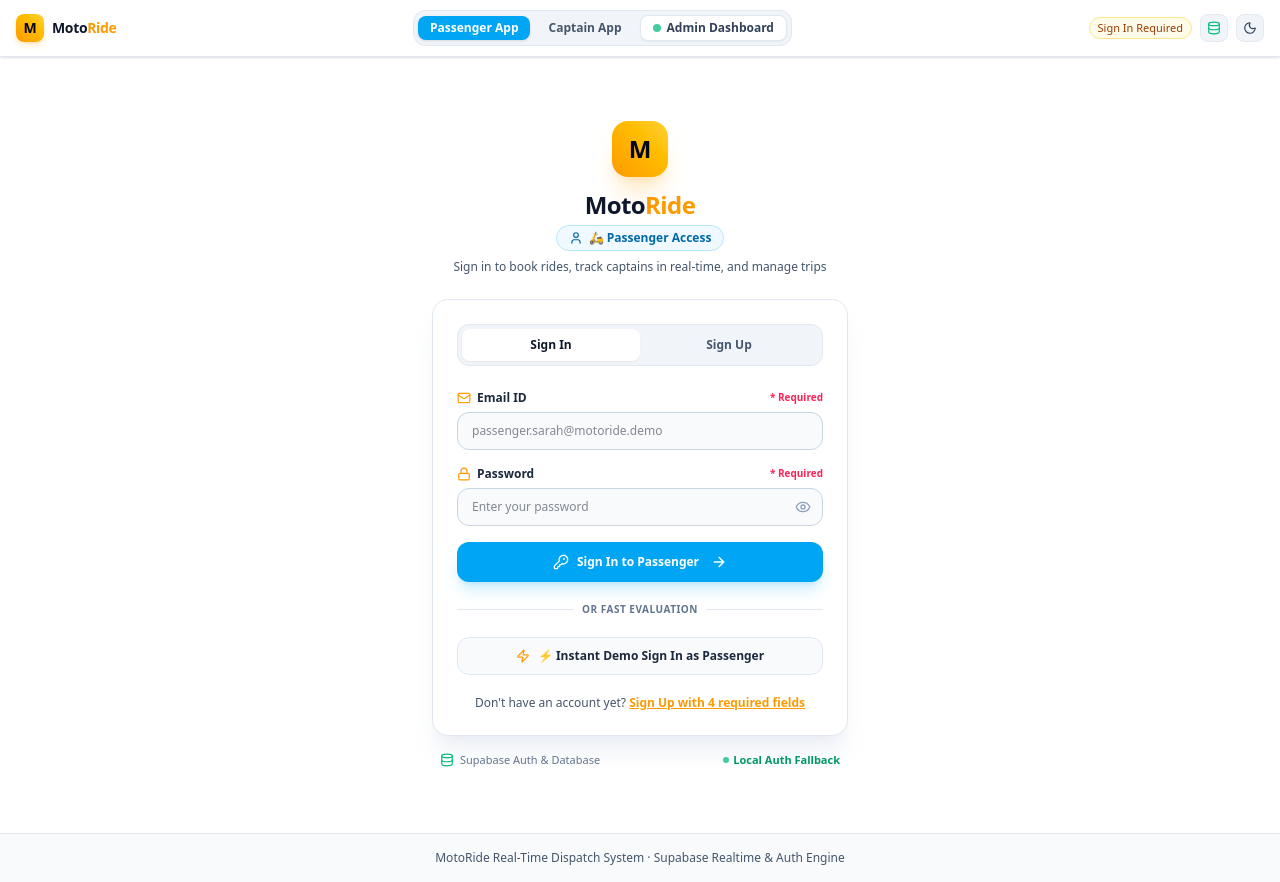
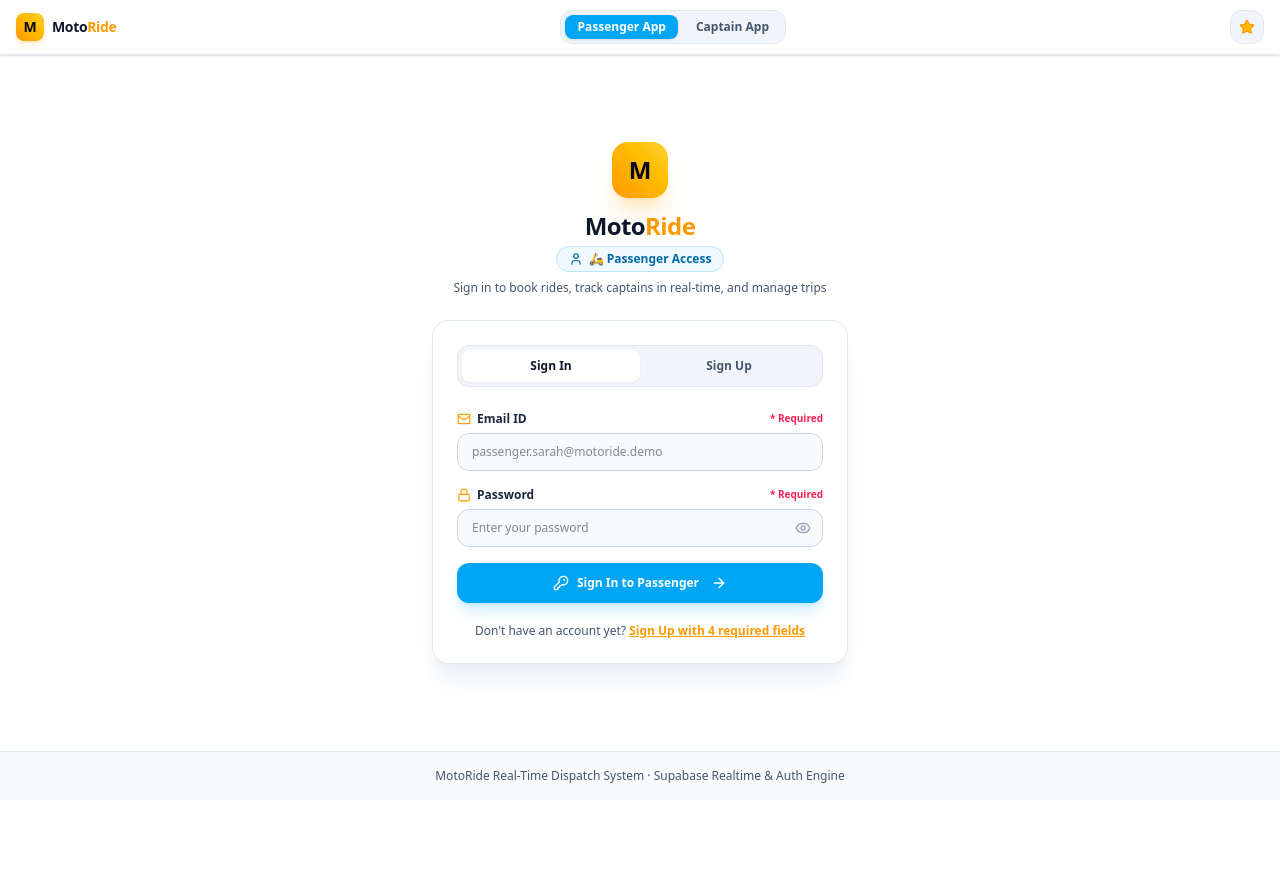
Before and after one commit to webmasterglad-wq/citymotoride, a React (Vite) app: page / in a window 1280 px wide. After the commit the page ends 800 px from the top, so only its background shows below. Built offline with nearby package versions, Linux system fonts and the light colour scheme; no server answers.

Commit message:
refactor: remove demo login and admin view components
Clean up authentication and navigation by removing the demo login functionality and admin portal link from the UI.

```diff
--- a/src/components/AuthScreen.tsx
+++ b/src/components/AuthScreen.tsx
@@ -12,13 +12,10 @@ import {
   ArrowRight,
   AlertCircle,
   CheckCircle2,
-  Database,
   KeyRound,
-  Zap,
 } from 'lucide-react';
 import { useAuth, AppRole, AuthUser } from '../context/AuthContext';
 import { useTheme } from '../context/ThemeContext';
-import { isSupabaseConfigured } from '../lib/supabase';
 
 interface AuthScreenProps {
   role: AppRole;
@@ -27,7 +24,7 @@ interface AuthScreenProps {
 }
 
 export const AuthScreen: React.FC<AuthScreenProps> = ({ role, onSuccess, onOpenSqlModal }) => {
-  const { signUp, signIn, quickDemoLogin, isLoading: authContextLoading, authError, clearAuthError } = useAuth();
+  const { signUp, signIn, isLoading: authContextLoading, authError, clearAuthError } = useAuth();
   const { isLight } = useTheme();
 
   const [mode, setMode] = useState<'signin' | 'signup'>('signin');
@@ -166,25 +163,7 @@ export const AuthScreen: React.FC<AuthScreenProps> = ({ role, onSuccess, onOpenS
     }
   };
 
-  const handleQuickDemo = async () => {
-    setLocalError(null);
-    setInfoMessage(null);
-    clearAuthError();
-    setIsSubmitting(true);
-    try {
-      const demoUser = await quickDemoLogin(role);
-      if (onSuccess) {
-        onSuccess(demoUser);
-      }
-    } catch (e: any) {
-      setLocalError(e?.message || 'Quick login failed');
-    } finally {
-      setIsSubmitting(false);
-    }
-  };
-
   const displayError = localError || authError;
-  const isConnected = isSupabaseConfigured();
 
   return (
     <div className="w-full max-w-md mx-auto py-8 px-4">
@@ -539,34 +518,6 @@ export const AuthScreen: React.FC<AuthScreenProps> = ({ role, onSuccess, onOpenS
           </button>
         </form>
 
-        {/* Divider */}
-        <div className="relative my-5">
-          <div className="absolute inset-0 flex items-center">
-            <div className={`w-full border-t ${isLight ? 'border-slate-200' : 'border-slate-800'}`} />
-          </div>
-          <div className="relative flex justify-center text-[10px] uppercase font-bold tracking-wider">
-            <span className={`px-2 ${isLight ? 'bg-white text-slate-500' : 'bg-slate-900 text-slate-500'}`}>
-              Or Fast Evaluation
-            </span>
-          </div>
-        </div>
-
-        {/* 1-Click Quick Demo Sign In Button */}
-        <button
-          type="button"
-          id={`quick-demo-login-${role}-btn`}
-          onClick={handleQuickDemo}
-          disabled={isSubmitting}
-          className={`w-full py-2.5 px-3 rounded-xl border text-xs font-bold flex items-center justify-center gap-2 transition-all cursor-pointer ${
-            isLight
-              ? 'bg-slate-50 hover:bg-slate-100 text-slate-800 border-slate-200'
-              : 'bg-slate-950 hover:bg-slate-800 text-slate-200 border-slate-700'
-          }`}
-        >
-          <Zap className="w-3.5 h-3.5 text-amber-500" />
-          <span>⚡ Instant Demo Sign In as {role.charAt(0).toUpperCase() + role.slice(1)}</span>
-        </button>
-
         {/* Bottom Switch Mode link */}
         <div className="mt-5 text-center text-xs">
           {mode === 'signup' ? (
@@ -602,18 +553,6 @@ export const AuthScreen: React.FC<AuthScreenProps> = ({ role, onSuccess, onOpenS
           )}
         </div>
       </div>
-
-      {/* Supabase Engine Status Note */}
-      <div className="mt-4 flex items-center justify-between px-2 text-[11px] text-slate-500">
-        <div className="flex items-center gap-1.5">
-          <Database className="w-3.5 h-3.5 text-emerald-500" />
-          <span>Supabase Auth & Database</span>
-        </div>
-        <span className="flex items-center gap-1 text-emerald-600 dark:text-emerald-400 font-semibold">
-          <span className="w-1.5 h-1.5 rounded-full bg-emerald-500 animate-pulse" />
-          {isConnected ? 'Connected & Ready' : 'Local Auth Fallback'}
-        </span>
-      </div>
     </div>
   );
 };
--- a/src/components/ConnectionStatusBanner.tsx
+++ b/src/components/ConnectionStatusBanner.tsx
@@ -14,6 +14,7 @@ import {
   Moon,
   LogOut,
   UserCheck,
+  Star,
 } from 'lucide-react';
 import {
   getStoredSupabaseConfig,
@@ -156,7 +157,6 @@ export const ConnectionStatusBanner: React.FC<ConnectionStatusBannerProps> = ({
     >
       <div className="max-w-7xl mx-auto px-4 py-2.5 flex flex-wrap items-center justify-between gap-3">
         {/* Left: Brand */}
-        <div className="flex items-center gap-3">
         <div className="flex items-center gap-2">
           <div className="w-7 h-7 rounded-lg bg-gradient-to-tr from-amber-500 to-amber-300 flex items-center justify-center font-black text-slate-950 text-sm shadow-md shadow-amber-500/20">
             M
@@ -164,7 +164,6 @@ export const ConnectionStatusBanner: React.FC<ConnectionStatusBannerProps> = ({
           <span className={`font-bold tracking-tight text-sm ${isLight ? 'text-slate-900' : 'text-slate-100'}`}>
             Moto<span className="text-amber-500">Ride</span>
           </span>
-          </div>
         </div>
 
         {/* Center/Right: View Switcher */}
@@ -199,26 +198,13 @@ export const ConnectionStatusBanner: React.FC<ConnectionStatusBannerProps> = ({
           >
             Captain App
           </button>
-          <button
-            id="view-admin-btn"
-            onClick={() => onChangeView('admin')}
-            className={`px-3 py-1 rounded-lg font-semibold transition-all flex items-center gap-1.5 cursor-pointer ${
-              activeView === 'admin'
-                ? 'bg-gradient-to-r from-emerald-500 to-teal-400 text-slate-950 font-black shadow-md shadow-emerald-500/20'
-                : isLight
-                ? 'text-slate-700 hover:text-slate-950 bg-white hover:bg-slate-50 border border-slate-200 shadow-xs'
-                : 'text-slate-300 hover:text-white bg-slate-900/60 hover:bg-slate-800'
-            }`}
-          >
-            <span className="w-2 h-2 rounded-full bg-emerald-500 animate-pulse" />
-            Admin Dashboard
-          </button>
         </div>
 
         {/* Action buttons & Auth Session */}
         <div className="flex items-center gap-2">
-          {/* User badge and Sign Out button if signed in */}
-          {getUserForRole(activeView) ? (
+          {/* User badge, Sign Out, Database Setup, and Theme Toggle are only shown when signed in */}
+          {getUserForRole(activeView) && (
+            <>
               <div className="flex items-center gap-2">
                 <div
                   className={`flex items-center gap-1.5 px-2.5 py-1 rounded-xl text-xs font-semibold border ${
@@ -244,15 +230,6 @@ export const ConnectionStatusBanner: React.FC<ConnectionStatusBannerProps> = ({
                   <span>Sign Out</span>
                 </button>
               </div>
-          ) : (
-            <span
-              className={`text-[11px] font-medium px-2 py-0.5 rounded-full border ${
-                isLight ? 'bg-amber-50 text-amber-800 border-amber-200' : 'bg-amber-950/50 text-amber-400 border-amber-800'
-              }`}
-            >
-              Sign In Required
-            </span>
-          )}
 
               {/* Database Setup Button */}
               <button
@@ -281,6 +258,32 @@ export const ConnectionStatusBanner: React.FC<ConnectionStatusBannerProps> = ({
                 }`}
               >
                 {isLight ? <Moon className="w-3.5 h-3.5" /> : <Sun className="w-3.5 h-3.5" />}
+              </button>
+            </>
+          )}
+
+          {/* Admin Panel Star Icon Button in far right corner of top bar */}
+          <button
+            type="button"
+            id="admin-panel-star-btn"
+            onClick={() => onChangeView(activeView === 'admin' ? 'passenger' : 'admin')}
+            title="Admin Panel"
+            aria-label="Admin Panel"
+            className={`p-1.5 sm:p-2 rounded-xl border text-xs font-bold transition-all cursor-pointer flex items-center justify-center ${
+              activeView === 'admin'
+                ? 'bg-amber-400 text-slate-950 border-amber-400 shadow-md shadow-amber-400/30 ring-2 ring-amber-400/40'
+                : isLight
+                ? 'bg-slate-100 hover:bg-amber-50 text-slate-700 hover:text-amber-800 border-slate-200 hover:border-amber-300'
+                : 'bg-slate-950 hover:bg-amber-950/40 text-slate-300 hover:text-amber-400 border-slate-800 hover:border-amber-700/60'
+            }`}
+          >
+            <Star
+              className={`w-4 h-4 transition-transform ${
+                activeView === 'admin'
+                  ? 'fill-slate-950 text-slate-950 scale-110'
+                  : 'fill-amber-400 text-amber-500 hover:scale-110'
+              }`}
+            />
           </button>
         </div>
       </div>
```
Lines whose indentation alone changed are shown as unchanged.
